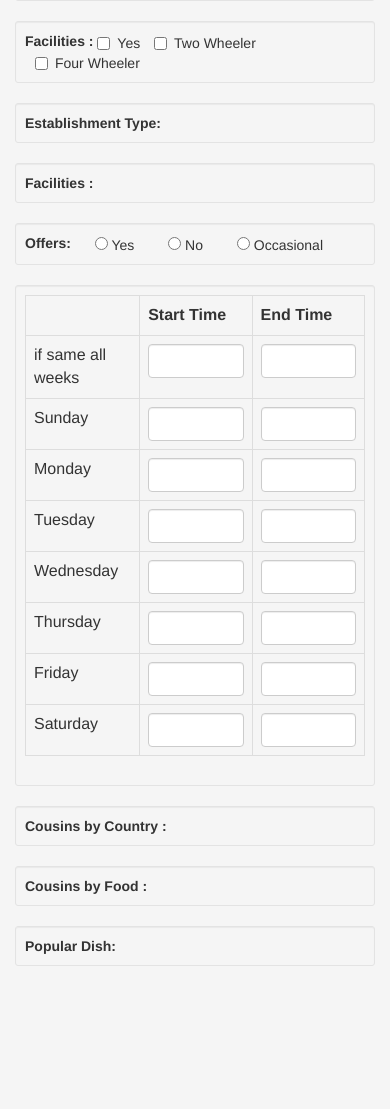
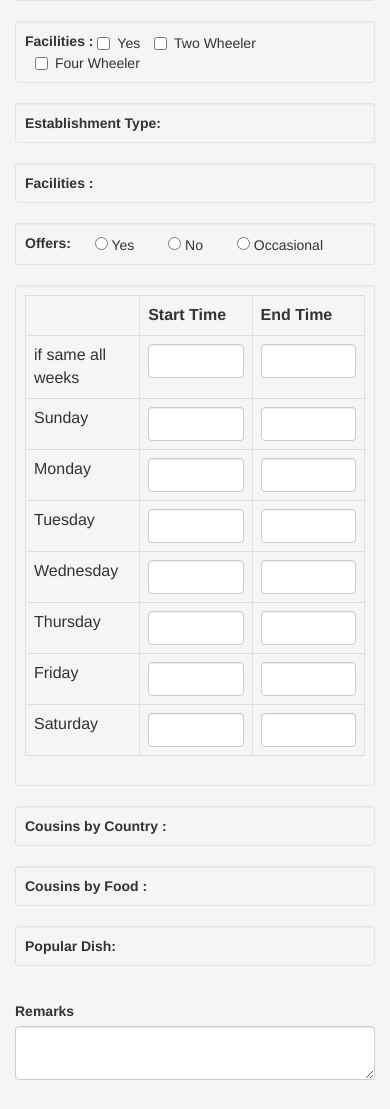
Before and after one commit to amttmg/so, a CodeIgniter app: page /so/ in a window 390 px wide. Shown: the part 2376-3485 px from the top of the page. Before the commit the page ends 3342 px from the top, so only its background shows below. Run offline with CodeIgniter, Linux system fonts and the light colour scheme; data that the repository does not hold is empty.

Commit message:
initial changes

```diff
--- a/application/controllers/dataentry.php
+++ b/application/controllers/dataentry.php
@@ -13,6 +13,7 @@ class dataentry extends CI_Controller
     {
         parent::__construct();
         $this->load->model('master');
+        $this->load->model('restaurant');
     }
 
     public function index()
@@ -27,4 +28,7 @@ class dataentry extends CI_Controller
         $data['content'] = $this->load->view('pages/DataEntry', $dt, true);
         $this->load->view('page_template', $data);
     }
+    public function insert(){
+
+    }
 }
--- /dev/null
+++ b/application/models/restaurant.php
@@ -0,0 +1,15 @@
+<?php
+
+/**
+ * Created by PhpStorm.
+ * User: amttm
+ * Date: 4/25/2016
+ * Time: 4:17 PM
+ */
+class restaurant extends CI_Model
+{
+    function add()
+    {
+
+    }
+}
--- a/application/views/pages/DataEntry.php
+++ b/application/views/pages/DataEntry.php
@@ -6,7 +6,7 @@
                 <div class="form-horizontal">
                     <div class="form-group">
                         <label>Restaurant Name</label>
-                        <textarea class="form-control"></textarea>
+                        <textarea name="res_name" class="form-control"></textarea>
                     </div>
                 </div>
             </div>
@@ -31,6 +31,21 @@
                         <label>Land line2</label>
                         <input type="text" class="form-control">
                     </div>
+                </div>
+                <div class="well-sm well">
+                    <div class="form-group">
+                        <label>Latitude</label>
+                        <input type="text" class="form-control">
+                    </div>
+                    <div class="form-group">
+                        <label>Longitude</label>
+                        <input type="text" class="form-control">
+                    </div>
+                    <div class="form-group">
+                        <label>Present in google Map</label>
+                        <input type="checkbox">
+                    </div>
+
                 </div>
             </div>
             <div class="col-md-6">
@@ -60,28 +75,6 @@
                         <input type="text" class="form-control">
                     </div>
                 </div>
-            </div>
-        </div>
-
-        <div class="row">
-            <div class="col-md-6">
-                <div class="well-sm well">
-                    <div class="form-group">
-                        <label>Latitude</label>
-                        <input type="text" class="form-control">
-                    </div>
-                    <div class="form-group">
-                        <label>Longitude</label>
-                        <input type="text" class="form-control">
-                    </div>
-                    <div class="form-group">
-                        <label>Present in google Map</label>
-                        <input type="checkbox">
-                    </div>
-
-                </div>
-            </div>
-            <div class="col-md-6">
                 <div class="well-sm well">
                     <div class="form-group">
                         <label>Establishment Location: City:</label>
@@ -379,5 +372,22 @@
                 </div>
             </div>
         </div>
+
+        <div class="row" style="padding: 15px">
+            <div class="col-md-12">
+                <div class="form-horizontal">
+                    <div class="form-group">
+                        <label>Remarks</label>
+                        <textarea class="form-control"></textarea>
+                    </div>
+                </div>
+            </div>
+        </div>
+
+        <div class="row">
+            <div class="col-md-12">
+            <button type="submit" class="btn btn-sm btn-primary">Save</button>
+            </div>
+        </div>
     </form>
 </div>
```
